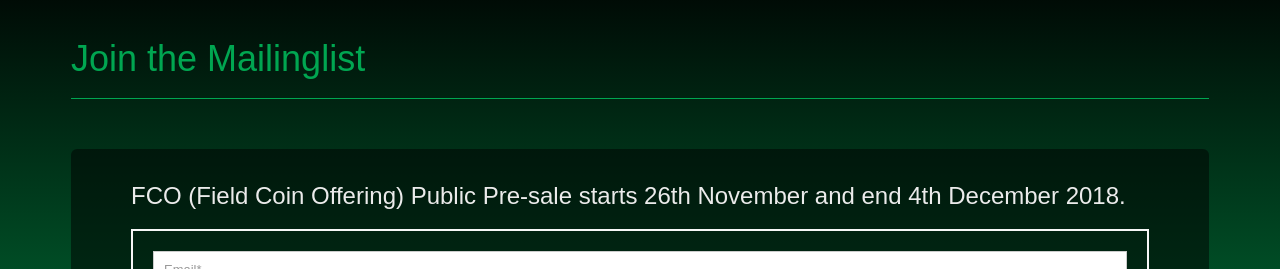
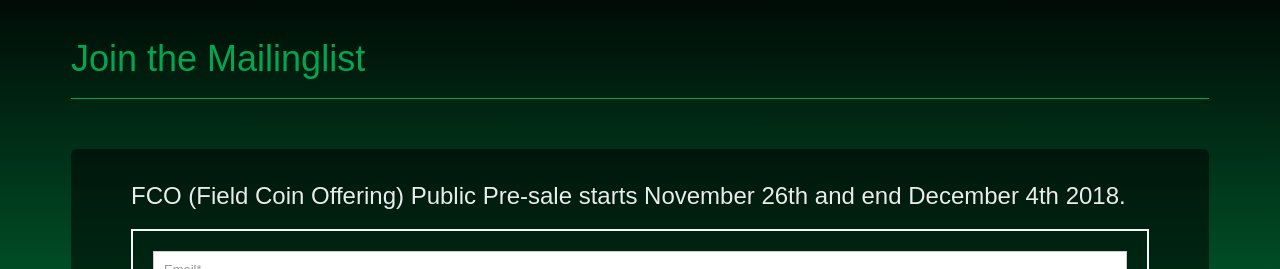
Before and after one commit to Fieldcoin/WebDev, a plain HTML site: page fieldcoin-bounty.html in a window 1280 px wide. Shown: the part 1366-1635 px from the top of the page. Drawn offline with nearby package versions, Linux system fonts and the light colour scheme; a script that the page names is missing.

Commit message:
Add files via upload

```diff
--- a/fieldcoin-bounty.html
+++ b/fieldcoin-bounty.html
@@ -153,7 +153,7 @@
          	<h1>Join the Mailinglist</h1>
           </div>
                     <div class="jumbotron">
-          	<p style="color:rgba(235,235,235,1.00); font-size:24px;">FCO (Field Coin Offering) Public Pre-sale starts 26th November and end 4th December 2018.</p>
+          	<p style="color:rgba(235,235,235,1.00); font-size:24px;">FCO (Field Coin Offering) Public Pre-sale starts November 26th and end December 4th 2018.</p>
 <div id="mlb2-8574472" class="ml-subscribe-form ml-subscribe-form-8574472">
     <div class="ml-vertical-align-center">
         <div class="subscribe-form ml-block-success" style="display:none">
```
